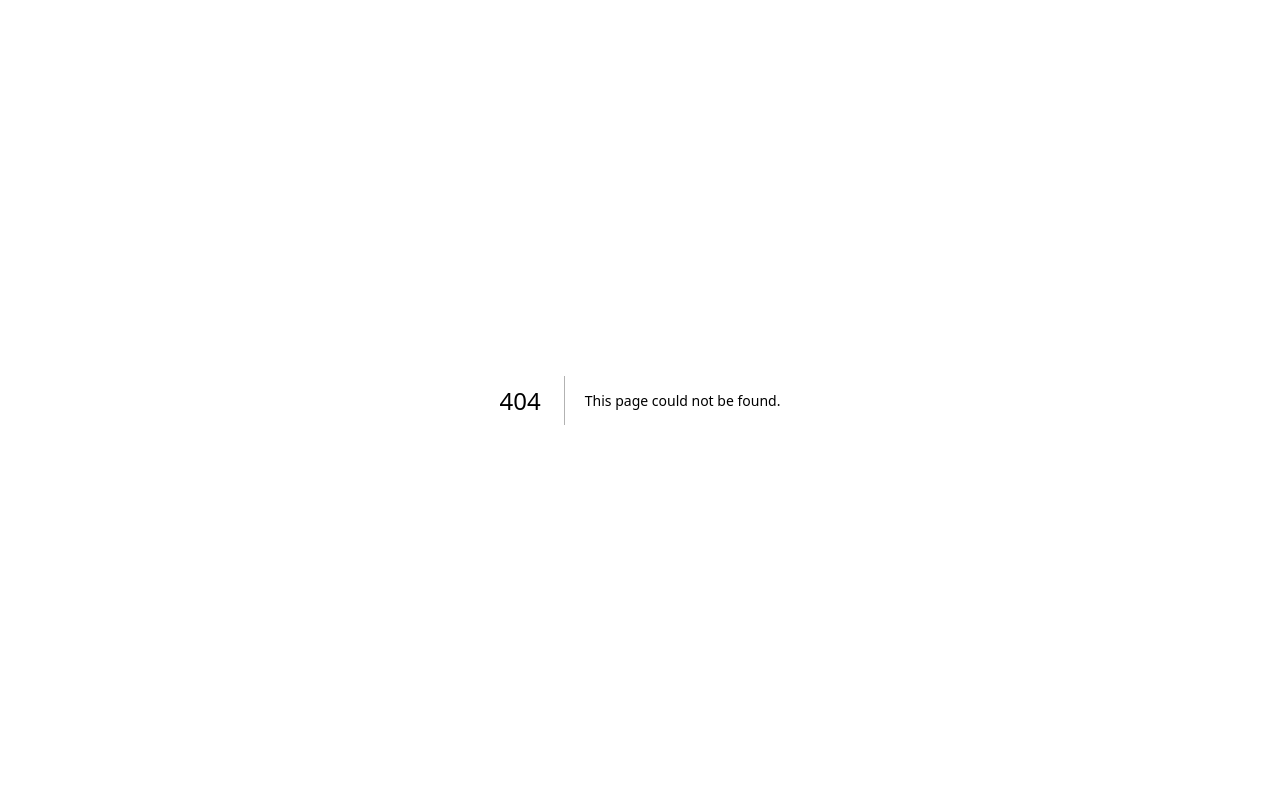
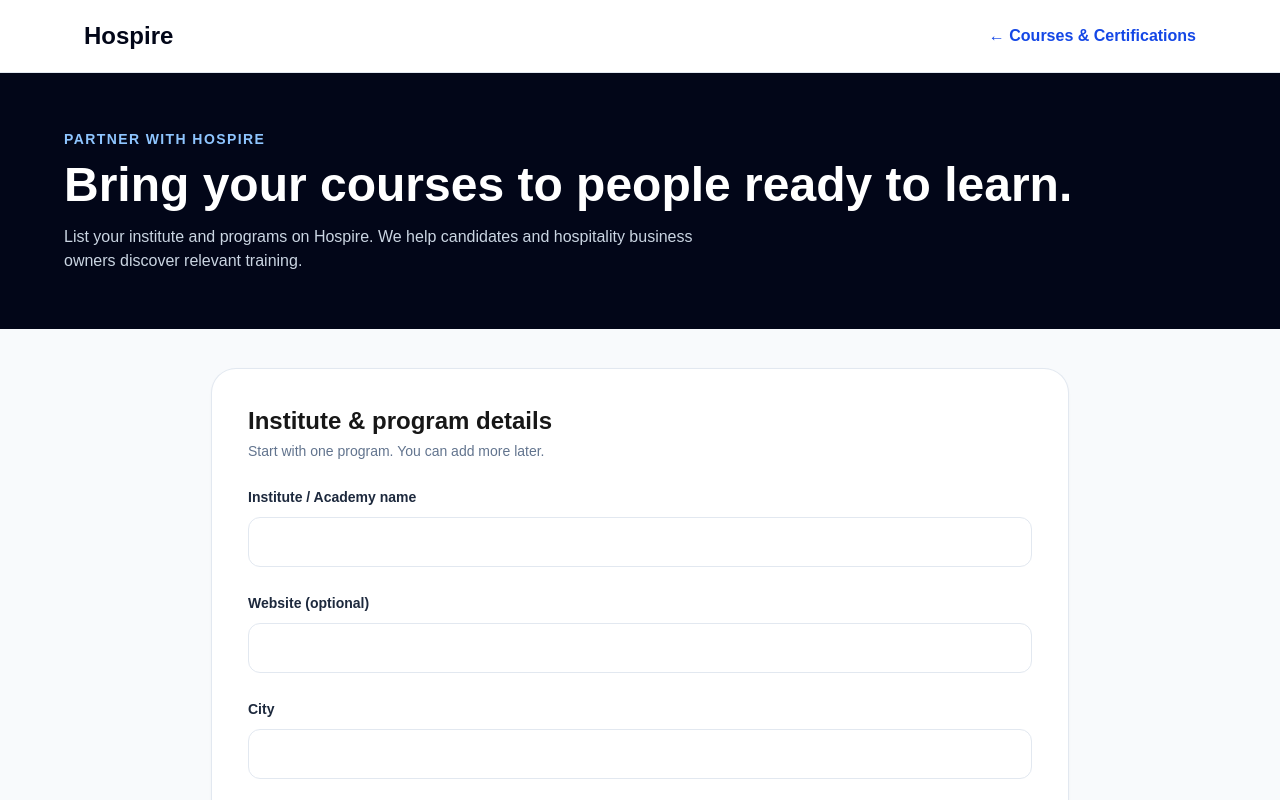
Before and after one commit to samayraa326-beep/hospire2, a Next.js app: page /courses/institute in a window 1280 px wide. Before the commit this address had no page. Shown: the top 800 px of the page. Built offline with nearby package versions, Linux system fonts and the light colour scheme; no server answers.

Commit message:
Build institute course submission workflow

```diff
--- /dev/null
+++ b/app/courses/institute/page.tsx
@@ -0,0 +1,34 @@
+"use client";
+
+import Link from "next/link";
+import { useState } from "react";
+import { createClient } from "../../../lib/supabase/client";
+
+export default function InstitutePage() {
+  const supabase = createClient();
+  const [status, setStatus] = useState("");
+  const [form, setForm] = useState({ name: "", description: "", website: "", city: "", course: "", category: "", duration: "", fee: "" });
+
+  const submit = async (e: React.FormEvent) => {
+    e.preventDefault();
+    setStatus("Submitting...");
+    const { data: { user } } = await supabase.auth.getUser();
+    if (!user) { setStatus("Please log in first."); return; }
+    const { data: institute, error: instituteError } = await supabase.from("institutes").insert({ owner_id: user.id, name: form.name, description: form.description, website: form.website || null, city: form.city, status: "pending" }).select().single();
+    if (instituteError) { setStatus(instituteError.message); return; }
+    const { error } = await supabase.from("courses").insert({ institute_id: institute.id, title: form.course, category: form.category, description: form.description, duration: form.duration, fee: form.fee ? Number(form.fee) : null, status: "pending" });
+    if (error) { setStatus(error.message); return; }
+    setStatus("Submitted! Hospire will review your institute and program before publishing.");
+  };
+
+  const update = (key: string, value: string) => setForm((x) => ({ ...x, [key]: value }));
+
+  return <main className="min-h-screen bg-slate-50">
+    <header className="border-b border-slate-200 bg-white"><div className="mx-auto flex max-w-6xl items-center justify-between px-5 py-5"><Link href="/courses" className="text-2xl font-black text-slate-950">Hospire</Link><Link href="/courses" className="font-bold text-blue-700">← Courses & Certifications</Link></div></header>
+    <section className="bg-slate-950 px-5 py-14 text-white"><div className="mx-auto max-w-6xl"><p className="text-sm font-black uppercase tracking-widest text-blue-300">Partner with Hospire</p><h1 className="mt-3 text-4xl font-black sm:text-5xl">Bring your courses to people ready to learn.</h1><p className="mt-4 max-w-2xl text-slate-300">List your institute and programs on Hospire. We help candidates and hospitality business owners discover relevant training.</p></div></section>
+    <section className="mx-auto max-w-4xl px-5 py-10"><form onSubmit={submit} className="space-y-6 rounded-3xl bg-white p-7 shadow-sm ring-1 ring-slate-200 sm:p-9"><div><h2 className="text-2xl font-black">Institute & program details</h2><p className="mt-1 text-sm text-slate-500">Start with one program. You can add more later.</p></div>
+      {[['name','Institute / Academy name'],['website','Website (optional)'],['city','City'],['course','Course / Certification name'],['category','Category'],['duration','Duration'],['fee','Fee (optional)']].map(([key,label])=><label key={key} className="block"><span className="text-sm font-black text-slate-800">{label}</span><input required={!['website','fee'].includes(key)} type={key==='fee'?'number':'text'} value={form[key as keyof typeof form]} onChange={e=>update(key,e.target.value)} className="mt-2 w-full rounded-xl border border-slate-200 px-4 py-3 outline-none focus:border-blue-600" /></label>)}
+      <label className="block"><span className="text-sm font-black text-slate-800">Program description</span><textarea required value={form.description} onChange={e=>update('description',e.target.value)} rows={5} className="mt-2 w-full rounded-xl border border-slate-200 px-4 py-3 outline-none focus:border-blue-600" placeholder="What will students learn? Who is it for?" /></label>
+      <button className="w-full rounded-xl bg-blue-700 px-5 py-3.5 font-black text-white hover:bg-blue-800">Submit for review →</button>{status&&<p className="rounded-xl bg-slate-100 p-4 text-sm font-bold text-slate-700">{status}</p>}</form></section>
+  </main>;
+}
```
